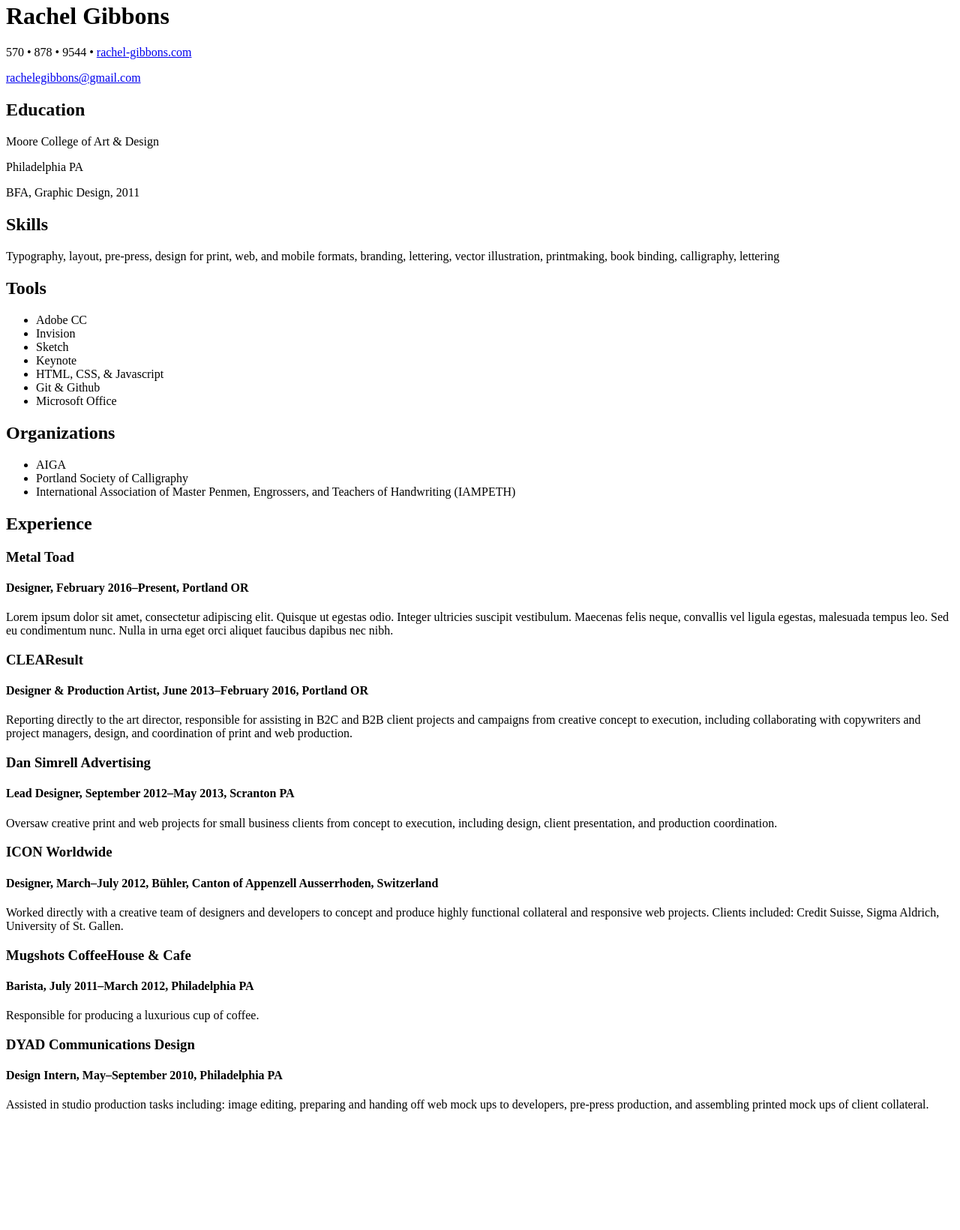
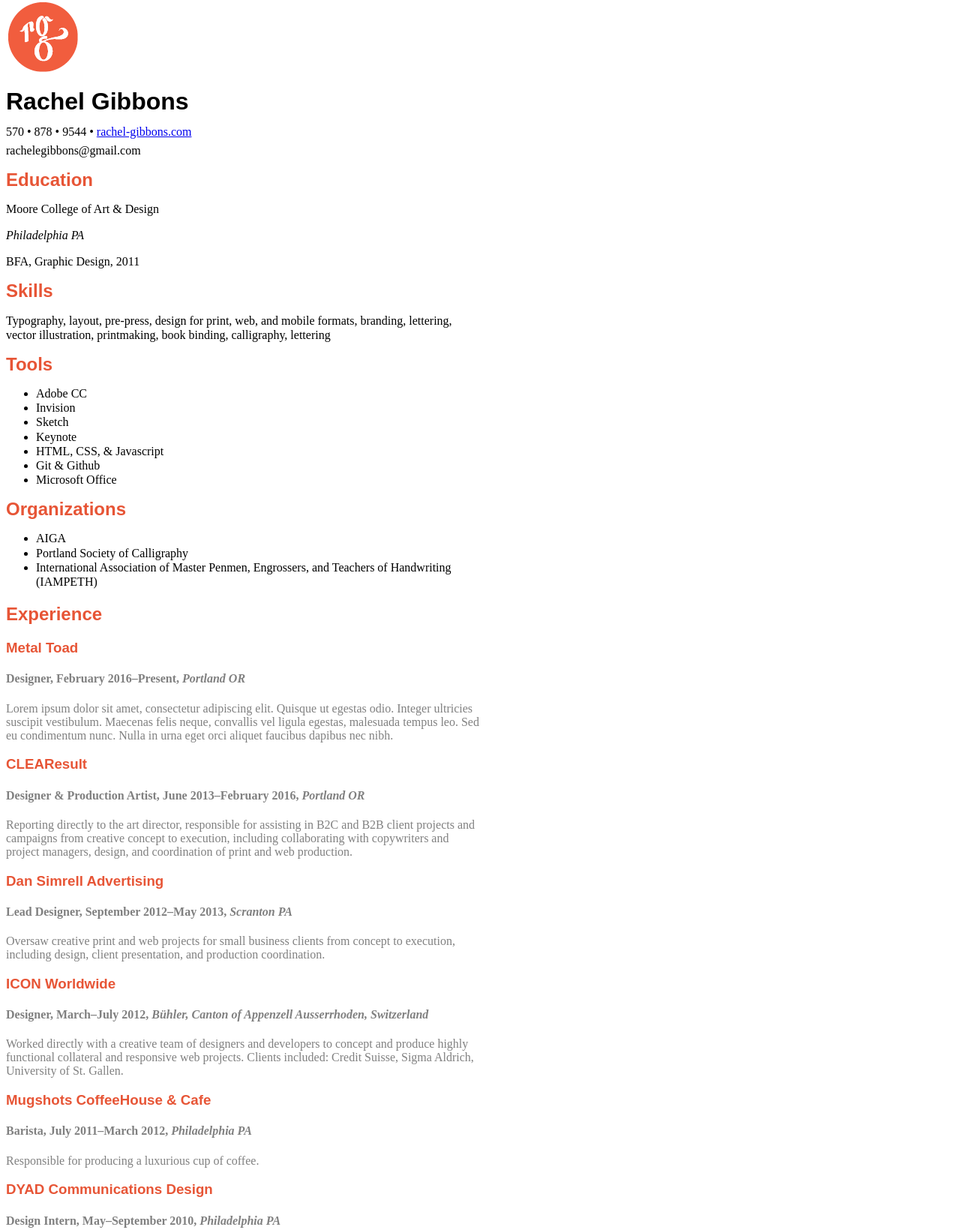
Before and after one commit to rachelegibbons/resume-site, a plain HTML site: page index.html in a window 1280 px wide. Shown: the part 5-1645 px from the top of the page at 75% size. Before the commit the page ends 1503 px from the top, so only its background shows below. Drawn offline with Linux system fonts and the light colour scheme.

Commit message:
Update CSS

```diff
--- a/css/styles.css
+++ b/css/styles.css
@@ -0,0 +1,32 @@
+
+.additonalInfo {
+  width: 50%;
+  line-height: 120%;
+}
+
+.info {
+  line-height: 0%;
+}
+
+.experience {
+  color: gray;
+  width: 50%;
+}
+
+.location {
+  font-style: italic;
+}
+
+h1 {
+  font-family: sans-serif;
+}
+
+h2 {
+  font-family: sans-serif;
+  color: #E75536;
+}
+
+h3 {
+  font-family: sans-serif;
+  color: #E75536;
+}
--- a/index.html
+++ b/index.html
@@ -5,12 +5,16 @@
     <title>The Resume of Rachel Gibbons</title>
   </head>
   <body>
+  <div class="contact">
+    <img src="img/rg-logo.png" alt="Rachel Gibbons logo">
     <h1>Rachel Gibbons</h1>
-    <p>570 • 878 • 9544 • <a href="http://rachel-gibbons.com">rachel-gibbons.com</a></p>
-    <p><a href="mailto:rachelegibbons@gmail.com">rachelegibbons@gmail.com</a></p>
+    <p><span class="info">570 • 878 • 9544 • <a href="http://rachel-gibbons.com">rachel-gibbons.com</a></span></p>
+    <p><span class="info>"<a href="mailto:rachelegibbons@gmail.com">rachelegibbons@gmail.com</a></span></p>
+  </div>
+  <div class="additonalInfo">
     <h2>Education</h2>
     <p>Moore College of Art & Design</p>
-    <p>Philadelphia PA</p>
+    <p><span class="location">Philadelphia PA</span></p>
     <p>BFA, Graphic Design, 2011</p>
     <h2>Skills</h2>
     <p>Typography, layout, pre-press, design for print, web, and mobile formats, branding, lettering, vector illustration, printmaking, book binding, calligraphy, lettering</p>
@@ -30,24 +34,27 @@
       <li>Portland Society of Calligraphy</li>
       <li>International Association of Master Penmen, Engrossers, and Teachers of Handwriting (IAMPETH)</li>
     </ul>
+  </div>
+  <div class="Experience">
     <h2>Experience</h2>
     <h3>Metal Toad</h3>
-  <h4>Designer, February 2016–Present, Portland OR</h4>
+    <h4>Designer, February 2016–Present,<span class="location"> Portland OR</span></h4>
     <p>Lorem ipsum dolor sit amet, consectetur adipiscing elit. Quisque ut egestas odio. Integer ultricies suscipit vestibulum. Maecenas felis neque, convallis vel ligula egestas, malesuada tempus leo. Sed eu condimentum nunc. Nulla in urna eget orci aliquet faucibus dapibus nec nibh.</p>
     <h3>CLEAResult</h3>
-  <h4>Designer & Production Artist, June 2013–February 2016, Portland OR</h4>
+    <h4>Designer & Production Artist, June 2013–February 2016,<span class="location"> Portland OR</span></h4>
     <p>Reporting directly to the art director, responsible for assisting in B2C and B2B client projects and campaigns from creative concept to execution, including collaborating with copywriters and project managers, design, and coordination of print and web production.</p>
     <h3>Dan Simrell Advertising</h3>
-  <h4>Lead Designer, September 2012–May 2013, Scranton PA</h4>
+    <h4>Lead Designer, September 2012–May 2013, <span class="location">Scranton PA</span></h4>
     <p>Oversaw creative print and web projects for small business clients from concept to execution, including design, client presentation, and production coordination.</p>
     <h3>ICON Worldwide</h3>
-  <h4>Designer, March–July 2012, Bühler, Canton of Appenzell Ausserrhoden, Switzerland</h4>
+    <h4>Designer, March–July 2012, <span class="location">Bühler, Canton of Appenzell Ausserrhoden, Switzerland</span></h4>
     <p>Worked directly with a creative team of designers and developers to concept and produce highly functional collateral and responsive web projects. Clients included: Credit Suisse, Sigma Aldrich, University of St. Gallen.</p>
     <h3>Mugshots CoffeeHouse & Cafe</h3>
-  <h4>Barista, July 2011–March 2012, Philadelphia PA</h4>
+    <h4>Barista, July 2011–March 2012, <span class="location">Philadelphia PA</span></h4>
     <p>Responsible for producing a luxurious cup of coffee.</p>
     <h3>DYAD Communications Design</h3>
-  <h4>Design Intern, May–September 2010, Philadelphia PA</h4>
+    <h4>Design Intern, May–September 2010, <span class="location">Philadelphia PA</span></h4>
     <p>Assisted in studio production tasks including: image editing, preparing and handing off web mock ups to developers, pre-press production, and assembling printed mock ups of client collateral.</p>
+  </div>
   </body>
 </html>
```
Also changed, not shown: img/rg-logo.png (added). Lines whose indentation alone changed are shown as unchanged.
